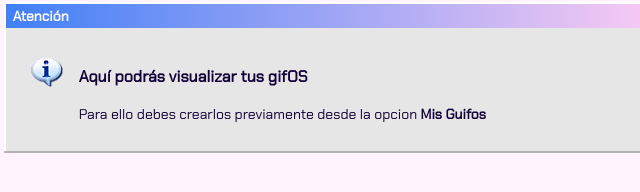
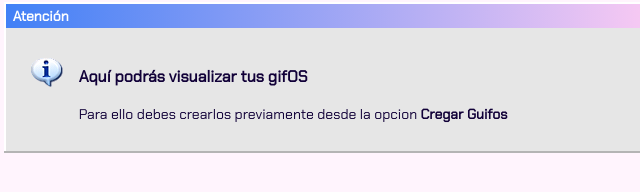
Before and after one commit to thepelado/gifos, a plain HTML site: page mis-gifos/mis-gifos.html in a window 1280 px wide. Shown: the part 194-386 px from the top of the page, 295-935 px from the left. Drawn offline with Linux system fonts and the light colour scheme.

Commit message:
Minor fixes

```diff
--- a/mis-gifos/mis-gifos.html
+++ b/mis-gifos/mis-gifos.html
@@ -51,7 +51,7 @@
                     <img src="../assets/images/info_img.png" class="icono" alt="icono">
                     <div class="texto">
                         <h2>Aquí podrás visualizar tus gifOS</h2>
-                        Para ello debes crearlos previamente desde la opcion <strong>Mis Guifos</strong>
+                        Para ello debes crearlos previamente desde la opcion <strong>Cregar Guifos</strong>
                     </div>
                 </div>
             </div>
```
